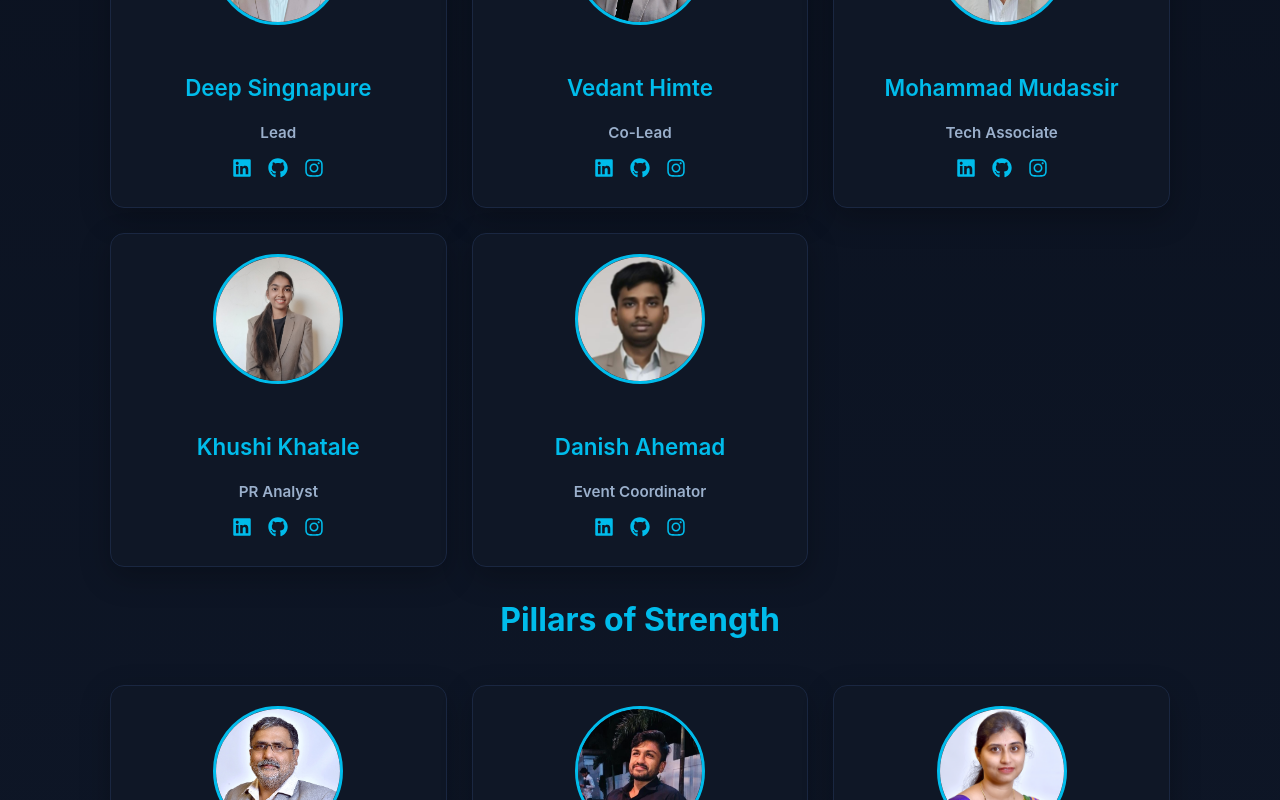
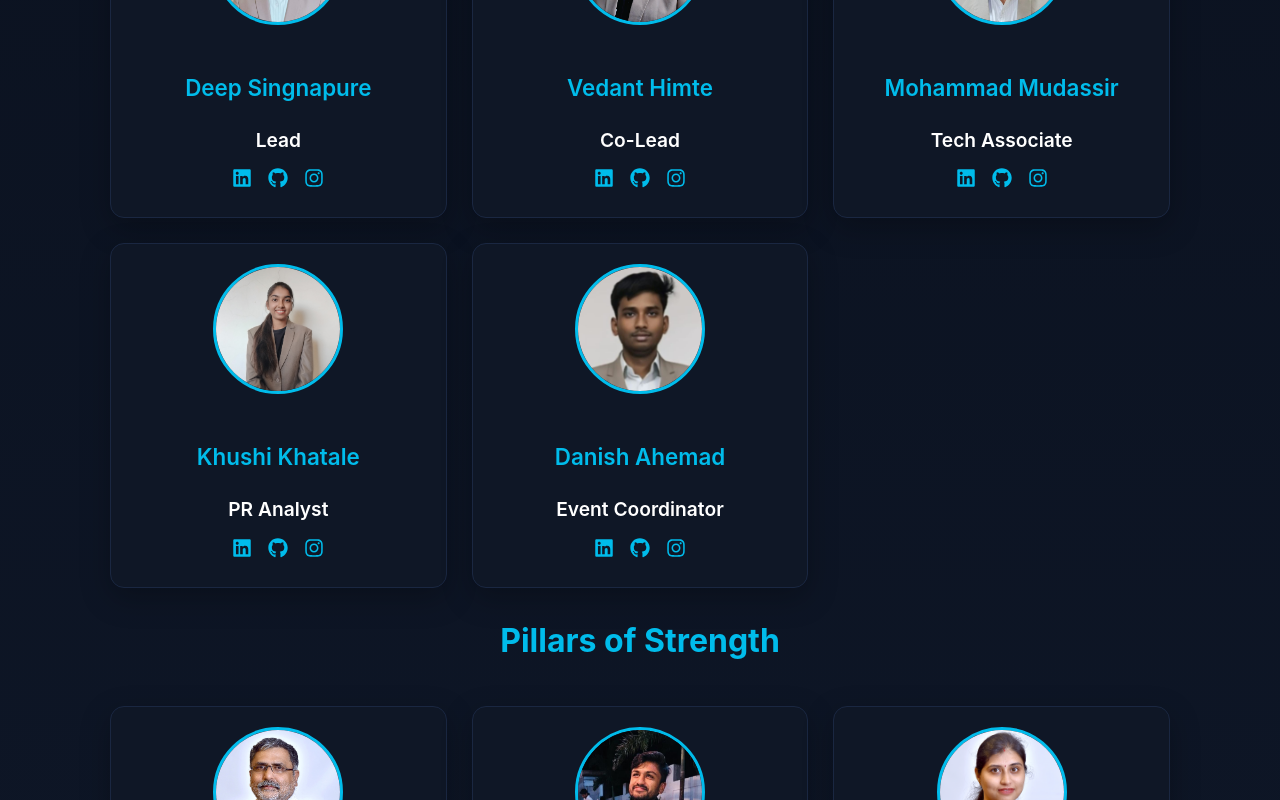
Before and after one commit to vedanthimte/cisco, a React (Vite) app in the folder prmitr-cisco/: page / in a window 1280 px wide. Shown: the part 1040-1840 px from the top of the page. Built offline with nearby package versions, Linux system fonts and the light colour scheme.

Commit message:
Basic changes

```diff
--- a/prmitr-cisco/src/styles/faculty.css
+++ b/prmitr-cisco/src/styles/faculty.css
@@ -49,11 +49,11 @@
 
 .faculty-role {
   color: var(--muted);
+  color: white;
+  font-size: 1.2rem;
   font-weight: 600;
-  font-size: 0.95rem;
   margin-bottom: 10px;
 }
-
 .faculty-bio {
   font-size: 0.9rem;
   color: var(--text);
```
